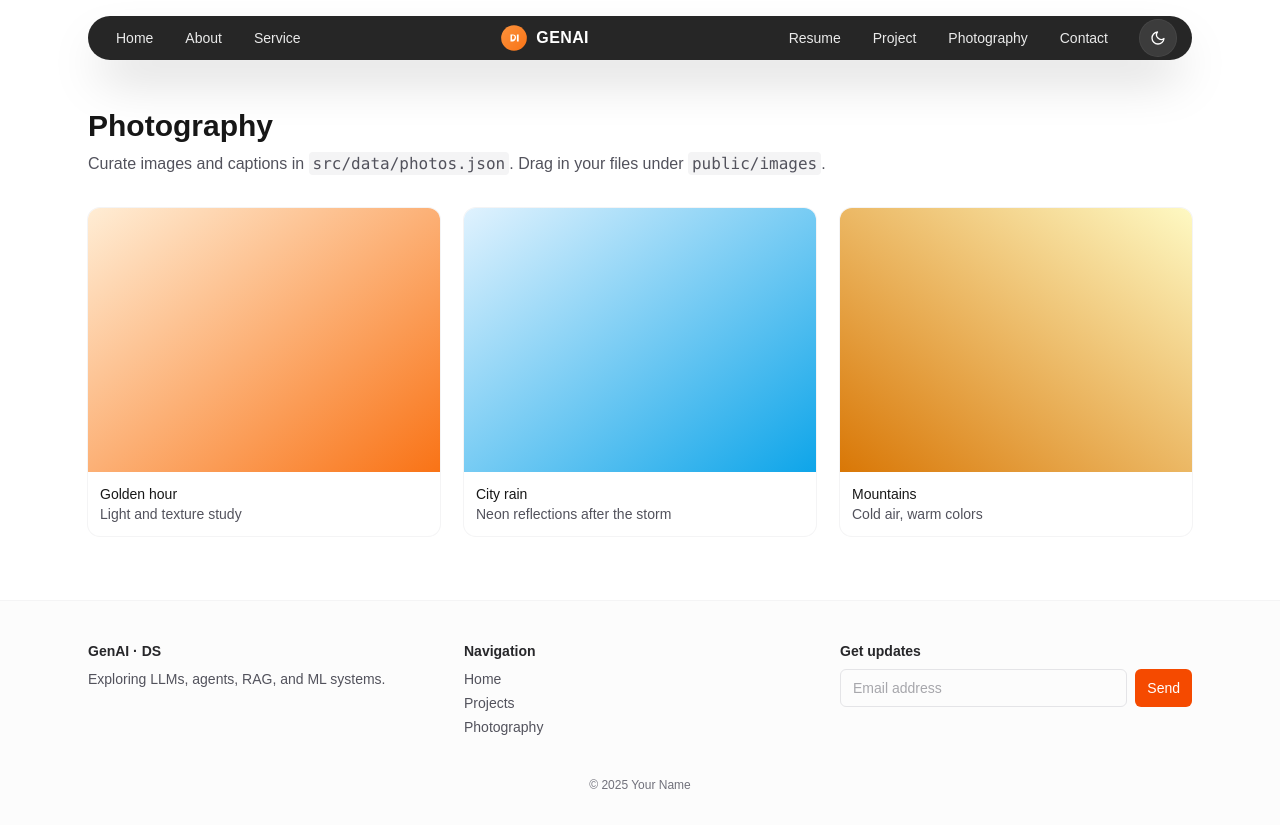
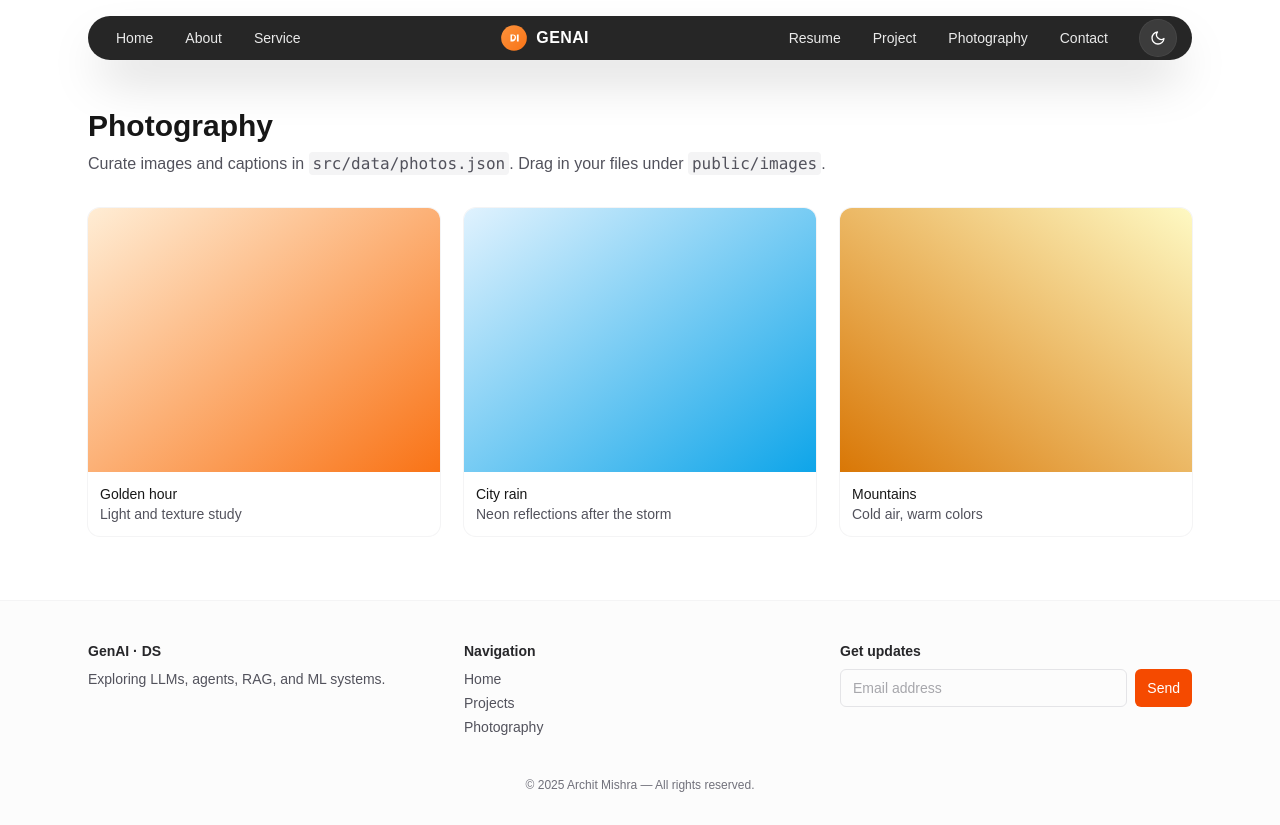
Before and after one commit to dynamiterdx/archit-mishra-portfolio, a Next.js app: page /photography in a window 1280 px wide. Built offline with nearby package versions, Linux system fonts and the light colour scheme.

Commit message:
Fix: Update footer copyright information to reflect correct author name

```diff
--- a/src/components/Footer.tsx
+++ b/src/components/Footer.tsx
@@ -28,7 +28,9 @@ export default function Footer() {
           </form>
         </div>
       </div>
-      <div className="text-center text-xs text-zinc-500 pb-8">© {new Date().getFullYear()} Your Name</div>
+      <div className="text-center text-xs text-zinc-500 pb-8">
+        © {new Date().getFullYear()} Archit Mishra — All rights reserved.
+      </div>
     </footer>
   );
 }
```
